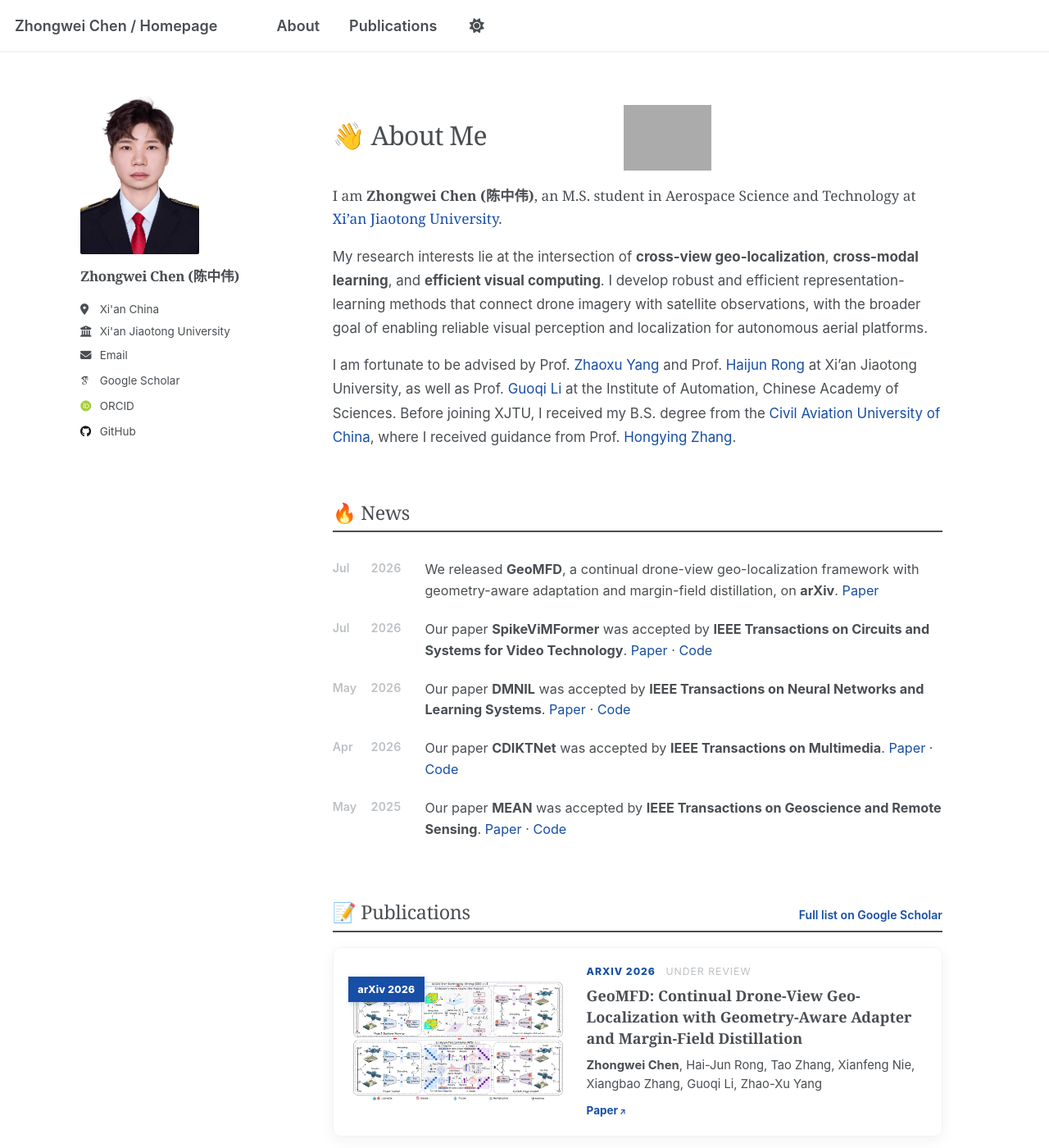
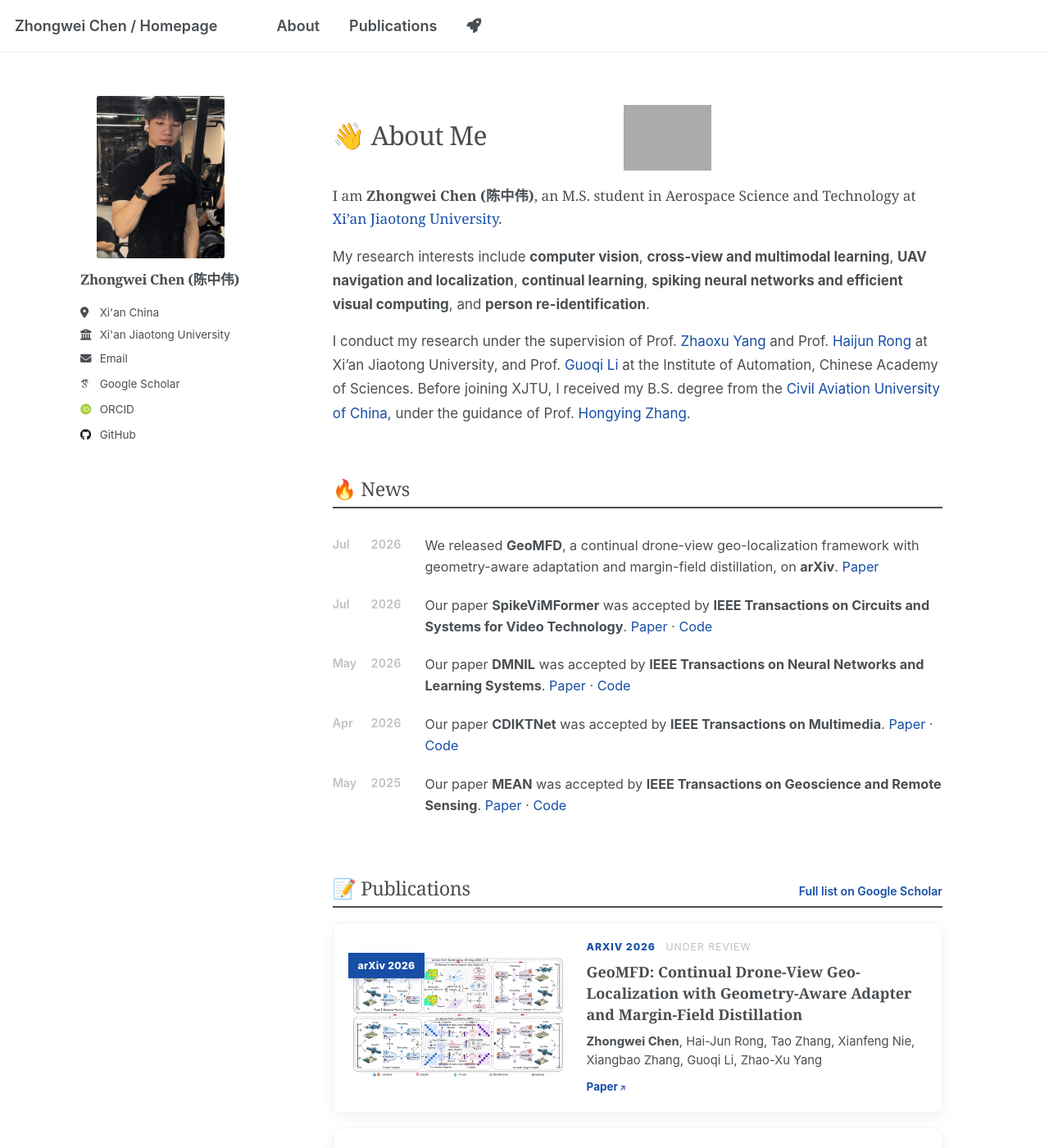
Before and after one commit to ISChenawei/ISChenawei.github.io, a Jekyll site: the page built from _pages/about.md, in a window 1280 px wide and 1400 px high. Shown: the whole window at 82% size. Built offline with Jekyll 4.4.1, drawn with Linux system fonts in a browser that asks for light colours; some web fonts are replaced; a script that is not in the unit is left out; some of the changed text lies outside the part shown.

Commit message:
Update personal homepage

```diff
--- a/_config.yml
+++ b/_config.yml
@@ -23,7 +23,7 @@ repository               : "ISChenawei/ISChenawei.github.io"
 #               Additional customization can be done by editing /_includes/author-profile.html
 author:
   # Biographic information
-  avatar           : "A1.jpg"
+  avatar           : "1.jpeg"
   name             : "Zhongwei Chen (陈中伟)"
   pronouns         : # example: "she/her"
   bio              : ""
--- a/_includes/masthead.html
+++ b/_includes/masthead.html
@@ -15,8 +15,8 @@
             {% endif %}
             <li class="masthead__menu-item"><a href="{{ domain }}{{ link.url }}">{{ link.title }}</a></li>
           {% endfor %}
-          <li id="theme-toggle" class="masthead__menu-item persist tail">
-            <a role="button" aria-labelledby="theme-icon"><i id="theme-icon" class="fa-solid fa-sun" aria-hidden="true" title="toggle theme"></i></a>
+          <li class="masthead__menu-item persist tail">
+            <a href="{{ base_path }}/#geomfd" aria-label="View my latest research" title="Latest research: GeoMFD"><i class="fa-solid fa-rocket" aria-hidden="true"></i></a>
           </li>
         </ul>
         <ul class="hidden-links hidden"></ul>
--- a/_pages/about.md
+++ b/_pages/about.md
@@ -10,8 +10,8 @@ redirect_from:
 <div class="about-intro">
   <div class="about-copy">
     <p class="intro-lead">I am <strong>Zhongwei Chen (陈中伟)</strong>, an M.S. student in Aerospace Science and Technology at <a href="http://www.xjtu.edu.cn/">Xi’an Jiaotong University</a>.</p>
-    <p>My research interests lie at the intersection of <strong>cross-view geo-localization</strong>, <strong>cross-modal learning</strong>, and <strong>efficient visual computing</strong>. I develop robust and efficient representation-learning methods that connect drone imagery with satellite observations, with the broader goal of enabling reliable visual perception and localization for autonomous aerial platforms.</p>
-    <p>I am fortunate to be advised by Prof. <a href="https://scholar.google.com/citations?user=t2JLE8EAAAAJ&hl=zh-CN">Zhaoxu Yang</a> and Prof. <a href="https://scholar.google.com/citations?user=ZUBNc3sAAAAJ&hl=zh-CN">Haijun Rong</a> at Xi’an Jiaotong University, as well as Prof. <a href="https://scholar.google.com/citations?user=qCfE--MAAAAJ&hl=zh-CN">Guoqi Li</a> at the Institute of Automation, Chinese Academy of Sciences. Before joining XJTU, I received my B.S. degree from the <a href="https://www.cauc.edu.cn/zhv5/">Civil Aviation University of China</a>, where I received guidance from Prof. <a href="https://www.cauc.edu.cn/ddxy/info/1188/1516.htm">Hongying Zhang</a>.</p>
+    <p>My research interests include <strong>computer vision</strong>, <strong>cross-view and multimodal learning</strong>, <strong>UAV navigation and localization</strong>, <strong>continual learning</strong>, <strong>spiking neural networks and efficient visual computing</strong>, and <strong>person re-identification</strong>.</p>
+    <p>I conduct my research under the supervision of Prof. <a href="https://scholar.google.com/citations?user=t2JLE8EAAAAJ&hl=zh-CN">Zhaoxu Yang</a> and Prof. <a href="https://scholar.google.com/citations?user=ZUBNc3sAAAAJ&hl=zh-CN">Haijun Rong</a> at Xi’an Jiaotong University, and Prof. <a href="https://scholar.google.com/citations?user=qCfE--MAAAAJ&hl=zh-CN">Guoqi Li</a> at the Institute of Automation, Chinese Academy of Sciences. Before joining XJTU, I received my B.S. degree from the <a href="https://www.cauc.edu.cn/zhv5/">Civil Aviation University of China</a>, under the guidance of Prof. <a href="https://www.cauc.edu.cn/ddxy/info/1188/1516.htm">Hongying Zhang</a>.</p>
   </div>
 </div>
 
@@ -31,7 +31,7 @@ redirect_from:
     <a class="scholar-link" href="https://scholar.google.com/citations?hl=zh-CN&user=6hLYIeUAAAAJ">Full list on Google Scholar</a>
   </div>
 
-  <article class="publication-item">
+  <article id="geomfd" class="publication-item">
     <a class="publication-figure" data-venue="arXiv 2026" href="https://arxiv.org/abs/2607.25788" aria-label="Read the GeoMFD paper">
       <img src="/images/publications/arxiv.png" alt="GeoMFD network architecture" loading="lazy">
     </a>
@@ -135,3 +135,12 @@ redirect_from:
     </ul>
   </div>
 </div>
+
+## 🌿 Personal Interests
+
+<div class="interests-list">
+  <span>🏃 Long-distance Running</span>
+  <span>📷 Photography</span>
+  <span>🏊 Swimming</span>
+  <span>🧗 Hiking</span>
+</div>
--- a/assets/css/main.scss
+++ b/assets/css/main.scss
@@ -239,7 +239,37 @@ body { letter-spacing: 0; }
 .honors-list time { color: var(--global-text-color-light); font-size: 0.8rem; }
 .honors-list span { font-size: 0.78rem; line-height: 1.48; }
 
-.author__avatar img { border: 0; border-radius: 2px; padding: 0; box-shadow: none; }
+.interests-list {
+  display: flex;
+  flex-wrap: wrap;
+  gap: 0.65rem;
+  padding-top: 0.2rem;
+}
+.interests-list span {
+  display: inline-flex;
+  align-items: center;
+  padding: 0.42rem 0.75rem;
+  border: 1px solid var(--global-border-color);
+  border-radius: 999px;
+  background: var(--global-bg-color);
+  font-size: 0.8rem;
+  font-weight: 600;
+  box-shadow: 0 3px 10px rgba(25, 42, 70, 0.04);
+}
+
+.author__avatar img { border: 0; border-radius: 3px; padding: 0; box-shadow: none; }
+@include breakpoint($large) {
+  .sidebar .author__avatar {
+    display: block;
+    width: 100%;
+  }
+  .sidebar .author__avatar img {
+    display: block;
+    width: 80%;
+    max-width: none;
+    margin: 0 auto;
+  }
+}
 .sidebar .author__name {
   margin-top: 0.9rem;
   font-family: Georgia, "Times New Roman", serif;
```
Also changed, not shown: images/1.jpeg (added), images/1.jpg (deleted), images/A1.jpg (deleted), images/profile-cropped.jpg (added), 5 other files.
